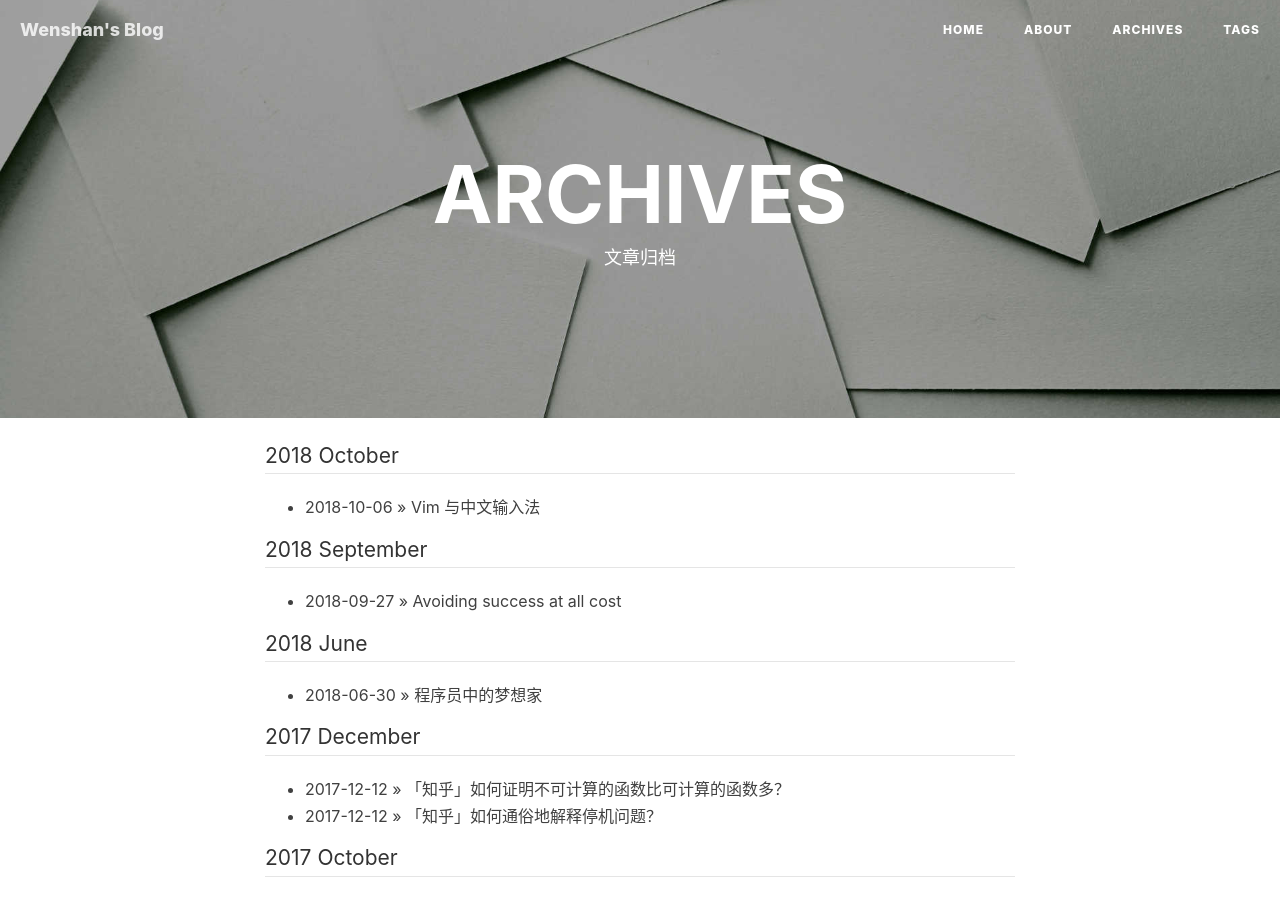
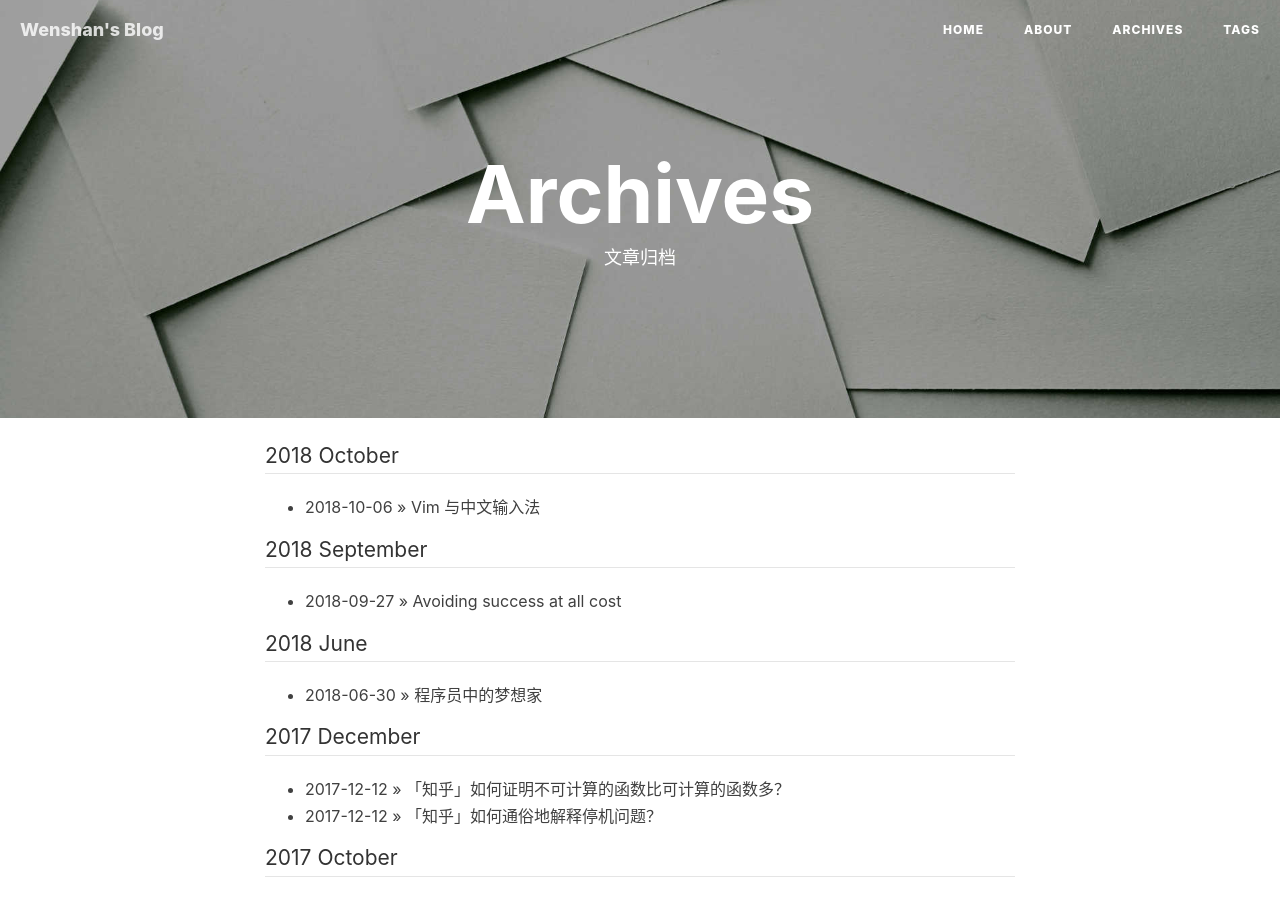
Before and after one commit to tianws/tianws.github.io, a Jekyll site: the page built from archives.html, in a window 1280 px wide and 900 px high. Built offline with Jekyll 4.4.1, drawn with Linux system fonts in a browser that asks for light colours; nearby versions of some CDN libraries; comment, search, counter and statistics services are not loaded.

Commit message:
TAGS和ARCHIVES换成首字母大写

```diff
--- a/_includes/footer.html
+++ b/_includes/footer.html
@@ -70,7 +70,7 @@
 
 
 
-{% if page.title == 'TAGS' %}
+{% if page.title == 'Tags' %}
 <!-- jquery.tagcloud.js -->
 <script>
     async('{{ "/js/jquery.tagcloud.js" | prepend: site.baseurl }}',function(){
--- a/archives.html
+++ b/archives.html
@@ -1,6 +1,6 @@
 ---
 layout: page_without_sidebar
-title : ARCHIVES
+title : Archives
 description: "文章归档"
 header-img: "img/archives-bg.jpg"
 ---
--- a/tags.html
+++ b/tags.html
@@ -1,5 +1,5 @@
 ---
-title: TAGS
+title: Tags
 layout: default
 description: keep hungry keep foolish
 header-img: "img/tags-bg.jpg"
```
